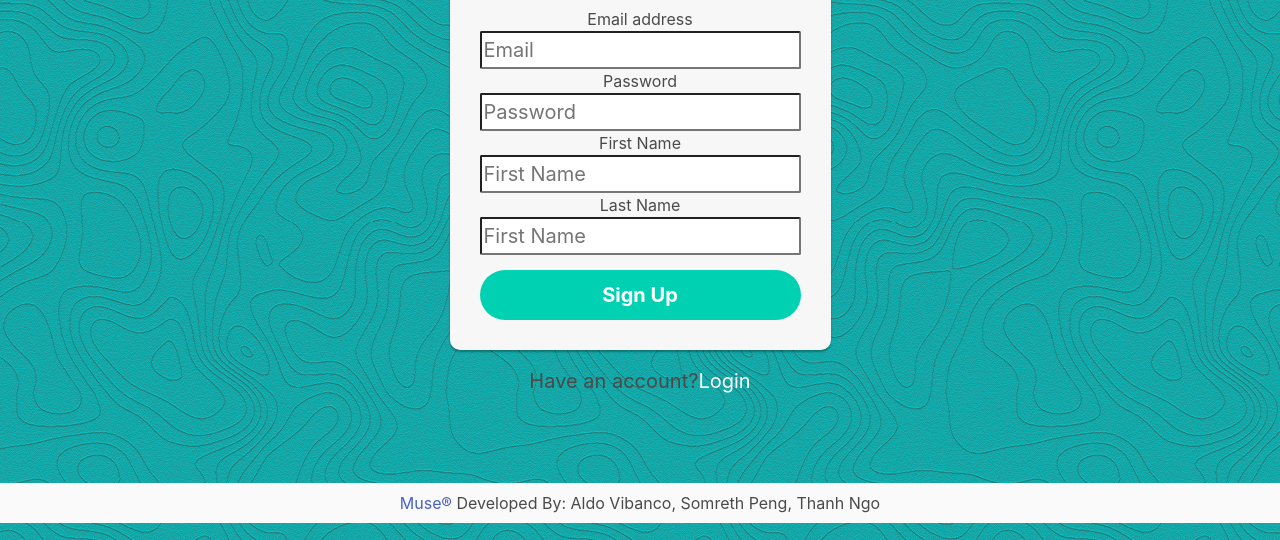
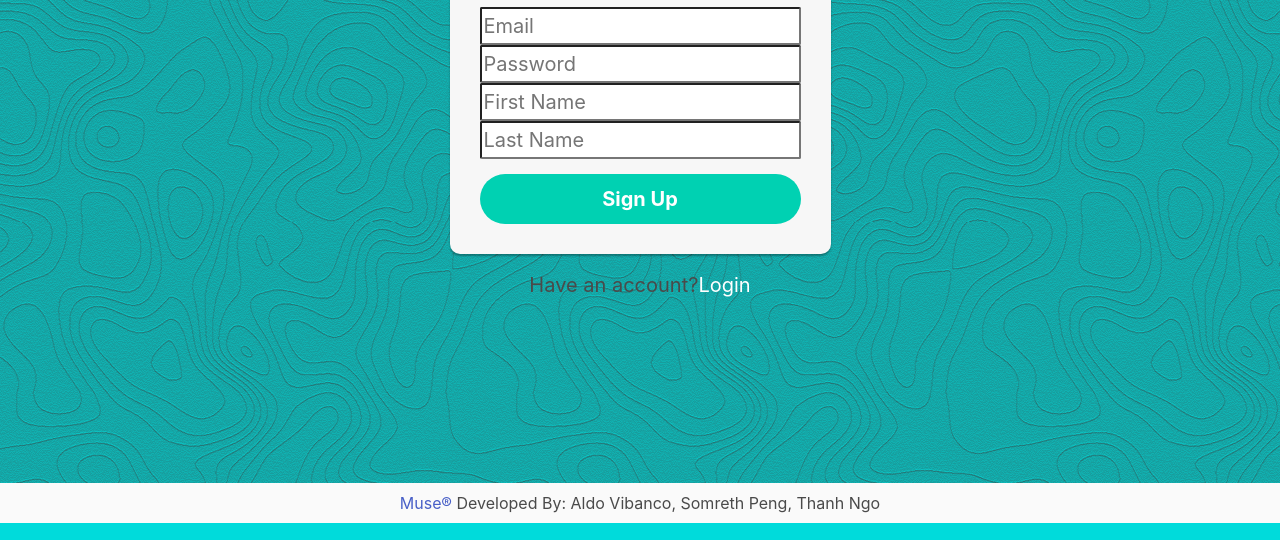
Before and after one commit to thanhn062/MUSE, a website: page public/signup.html in a window 1280 px wide. Shown: the part 277-817 px from the top of the page. Drawn offline with nearby package versions, Linux system fonts and the light colour scheme.

Commit message:
Update UI

```diff
--- a/public/signup.html
+++ b/public/signup.html
@@ -34,12 +34,12 @@
           <h2 class="level-item title">Register</h2>
           <!-- EMAIL -->
           <div class="form-group">
-            <label class="level-item" >Email address</label>
+            <label class="level-item" > </label>
             <input type="email" class="form-control subtitle" id="email-input" placeholder="Email" required="required">
           </div>
           <!-- PASSWORD -->
           <div class="form-group">
-            <label class="level-item">Password</label>
+            <label class="level-item"></label>
             <input type="password" class="form-control subtitle" id="password-input" placeholder="Password"
               required="required">
           </div>
@@ -50,13 +50,13 @@
           </div>
           <!-- FIRST NAME -->
           <div class="form-group">
-            <label class="level-item">First Name</label>
+            <label class="level-item"></label>
             <input type="password" class="form-control subtitle" id="firstName-input" placeholder="First Name"
               required="required">
           </div>
           <div class="form-group">
-            <label class="level-item">Last Name</label>
-            <input type="password" class="form-control subtitle" id="lastName-input" placeholder="First Name"
+            <label class="level-item"></label>
+            <input type="password" class="form-control subtitle" id="lastName-input" placeholder="Last Name"
               required="required">
           </div>
           <button type="submit" class="btn button is-primary level-item is-medium is-rounded is-fullwidth"
```
